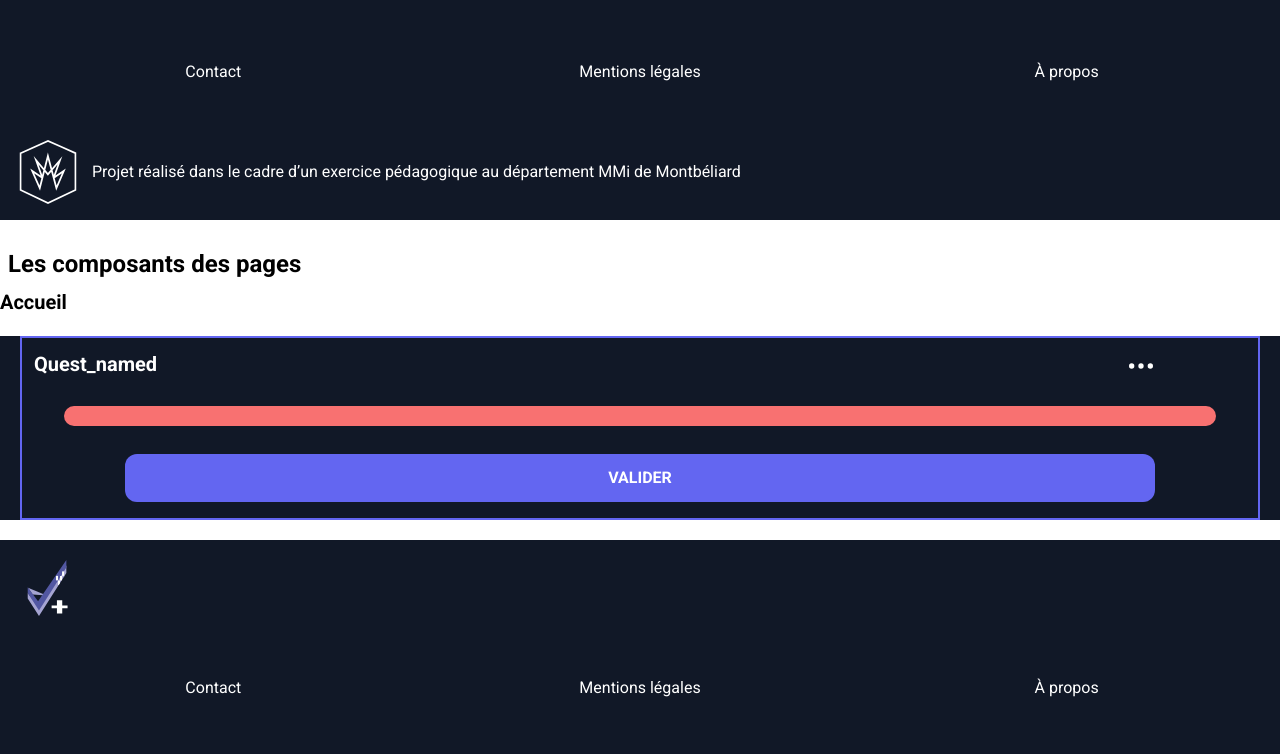
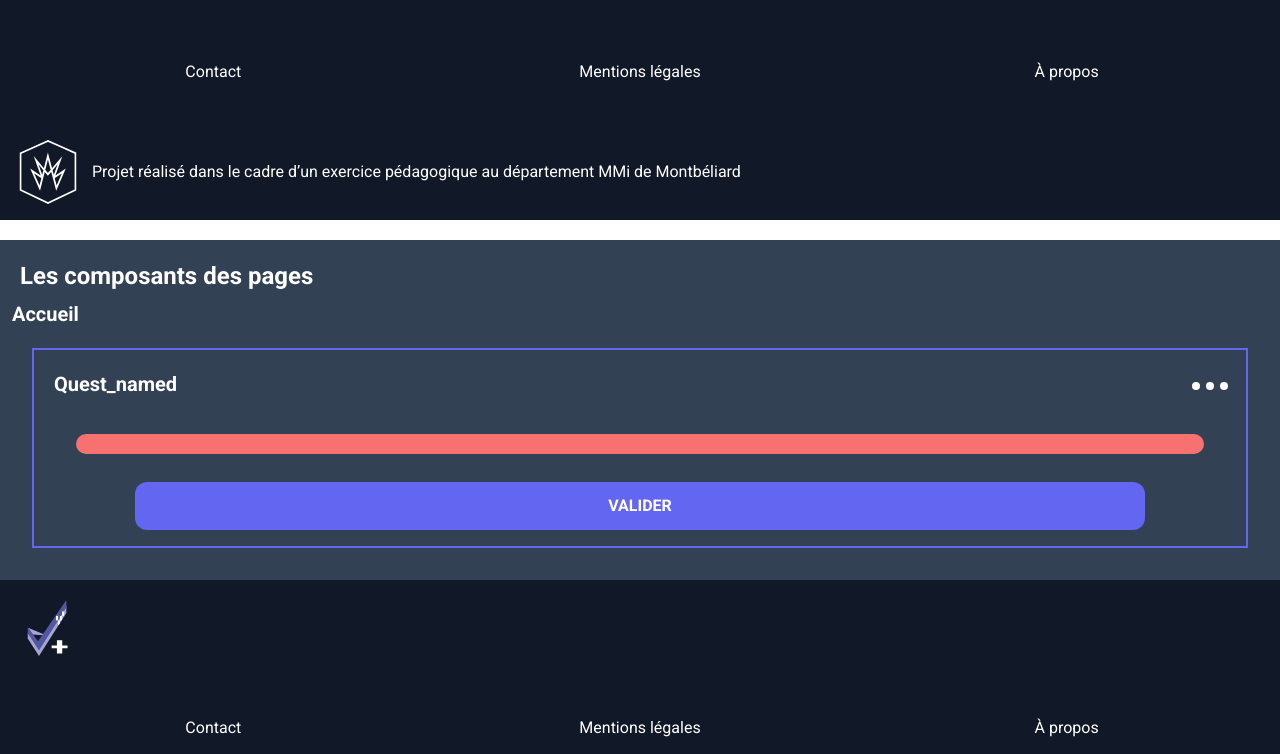
Before and after one commit to gros-eliot/Arquest-app, a Vue app: page /gds in a window 1280 px wide. Shown: the part 1524-2278 px from the top of the page. Built offline with nearby package versions, Linux system fonts and the light colour scheme.

Commit message:
composant "quête créée" fini

```diff
--- a/src/components/CreatedQuestView.vue
+++ b/src/components/CreatedQuestView.vue
@@ -1,8 +1,8 @@
 <template>
   <div class="flex flex-col border-2 border-indigo-500 m-5 bg-transparent">
-    <div class="grid grid-cols-[90%_10%] p-3 text-white">
-      <h3 class="text-xl font-roboto font-bold">Quest_named</h3>
-      <DotsHorizontalIcon class="w-8 h-8 fill-white" />
+    <div class="flex justify-between p-3 text-white">
+      <h3 class="text-xl font-roboto font-bold p-2">Quest_named</h3>
+      <DotsHorizontalIcon class="w-12 h-12 fill-white" />
     </div>
     <div class="flex justify-center items-center p-3">
       <div class="w-[95%] h-5 bg-red-400 rounded-xl"></div>
--- a/src/views/GuideStyle.vue
+++ b/src/views/GuideStyle.vue
@@ -95,18 +95,20 @@
         <BoutonBorder>Deuxième bouton : valider</BoutonBorder>
       </router-link>
     </div>
-
+    <div>
       <h2 class="text-2xl font-roboto font-bold p-2">
         Les composants d'interfaces (layouts)
       </h2>
-
       <HeaderView class="mt-5" />
       <NavView class="mt-5" />
       <FooterView class="mt-5 mb-5" />
+    </div>
+    <div class="bg-slate-700 p-3">
+      <h2 class="text-2xl font-roboto font-bold p-2 text-white">
+        Les composants des pages
+      </h2>
+      <h3 class="text-xl font-roboto font-bold text-white">Accueil</h3>
 
-    <h2 class="text-2xl font-roboto font-bold p-2">Les composants des pages</h2>
-    <h3 class="text-xl font-roboto font-bold">Accueil</h3>
-    <div class="bg-gray-900 after:bg-gray-900">
       <CreatedQuestView />
     </div>
   </div>
```
Lines whose indentation alone changed are shown as unchanged.
